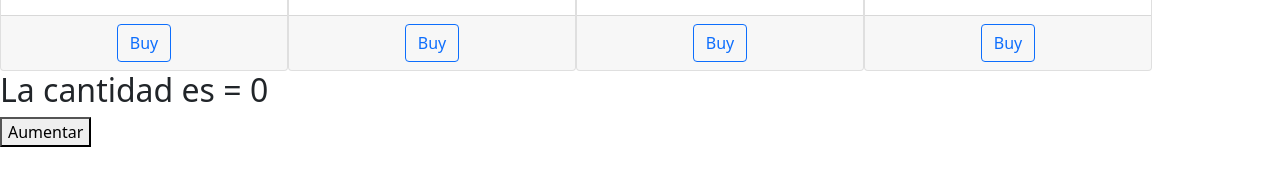
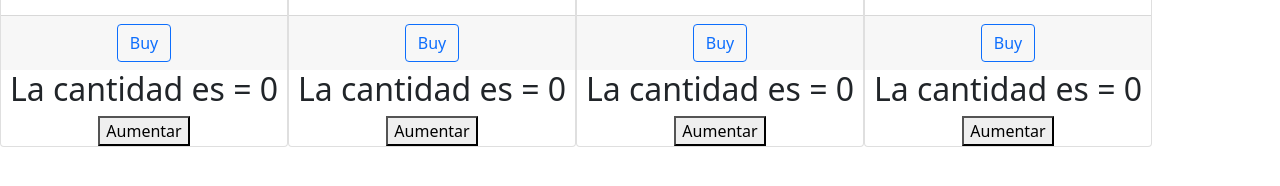
Before and after one commit to anibal317/coderhouse-CursoReact, a React (Create React App) app in the folder e-commerce/: page / in a window 1280 px wide. Shown: the part 442-628 px from the top of the page. Built offline with nearby package versions, Linux system fonts and the light colour scheme.

Commit message:
Cambio del counter

```diff
--- a/e-commerce/src/App.jsx
+++ b/e-commerce/src/App.jsx
@@ -5,7 +5,6 @@ import ItemListContainer from "./components/ItemListContainer/ItemListContainer"
 import ItemDetailContainer from "./components/ItemDetailContainer/ItemDetailContainer";
 import Cart from "./components/Cart/Cart";
 import { BrowserRouter, Route, Routes } from "react-router-dom";
-import Counter from "./components/Counter/Counter";
 import PageNotFound from "./components/PageNotFound/PageNotFound";
 
 function App() {
@@ -18,7 +17,6 @@ function App() {
 				<Route path="/cart" element={<Cart />} />
 				<Route path="*" element={<PageNotFound />} />
 			</Routes>
-			<Counter />
 		</BrowserRouter>
 	);
 }
--- a/e-commerce/src/components/ItemDetail/ItemDetail.jsx
+++ b/e-commerce/src/components/ItemDetail/ItemDetail.jsx
@@ -1,6 +1,7 @@
 import React from "react";
 import "bootstrap/dist/css/bootstrap.min.css";
 import { Link } from "react-router-dom";
+import Counter from "../Counter/Counter";
 
 function ItemDetail({ name, img, desc, stock, Id }) {
 	return (
@@ -21,6 +22,8 @@ function ItemDetail({ name, img, desc, stock, Id }) {
 				</button>
         </Link>
 			</div>
+			<Counter />
+
 		</div>
 	);
 }
```
